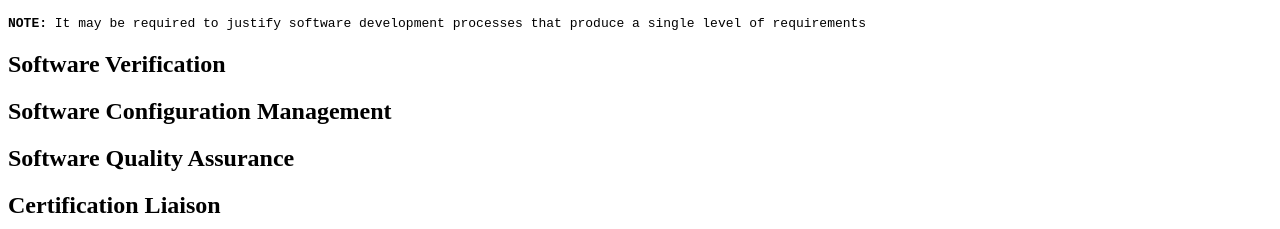
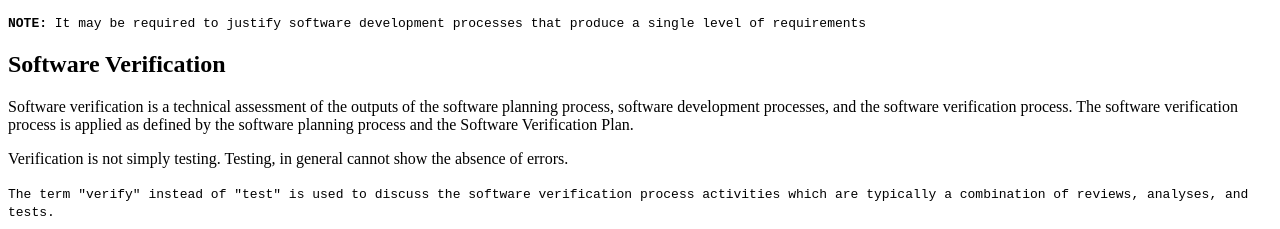
Before and after one commit to oluwaseunolusanya/airborne-software-lifecycle, a plain HTML site: page index.html in a window 1280 px wide. Shown: the part 723-952 px from the top of the page. Drawn offline with Linux system fonts and the light colour scheme.

Commit message:
Drafted software verification section.

```diff
--- a/index.html
+++ b/index.html
@@ -62,7 +62,16 @@
               <header>
                 <h1>Software Verification</h1>
               </header>
-              <p></p>
+              <p>
+                Software verification is a technical assessment of the outputs of the software planning process, software development processes, and the software verification process. The software verification process is applied as defined by the software planning process and the Software Verification Plan.
+              </p>
+              <p>
+                Verification is not simply testing. Testing, in general cannot show the absence of errors.
+              </p>
+              <code>
+                The term "verify" instead of "test" is used to
+discuss the software verification process activities which are typically a combination of reviews, analyses, and tests.
+              </code>
             </section>
             <section id="software_configuration_management" class="main-section">
               <header>
```
